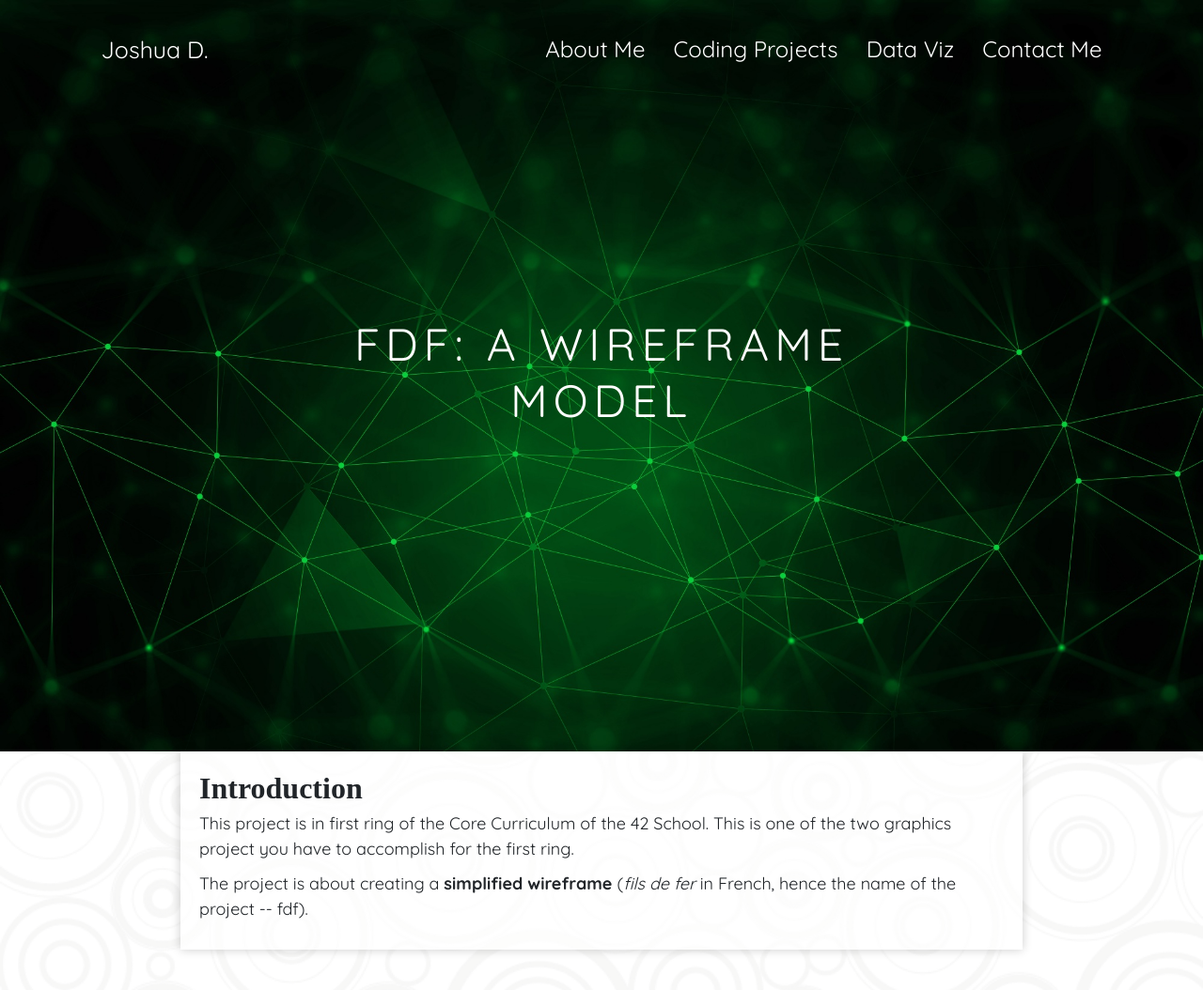
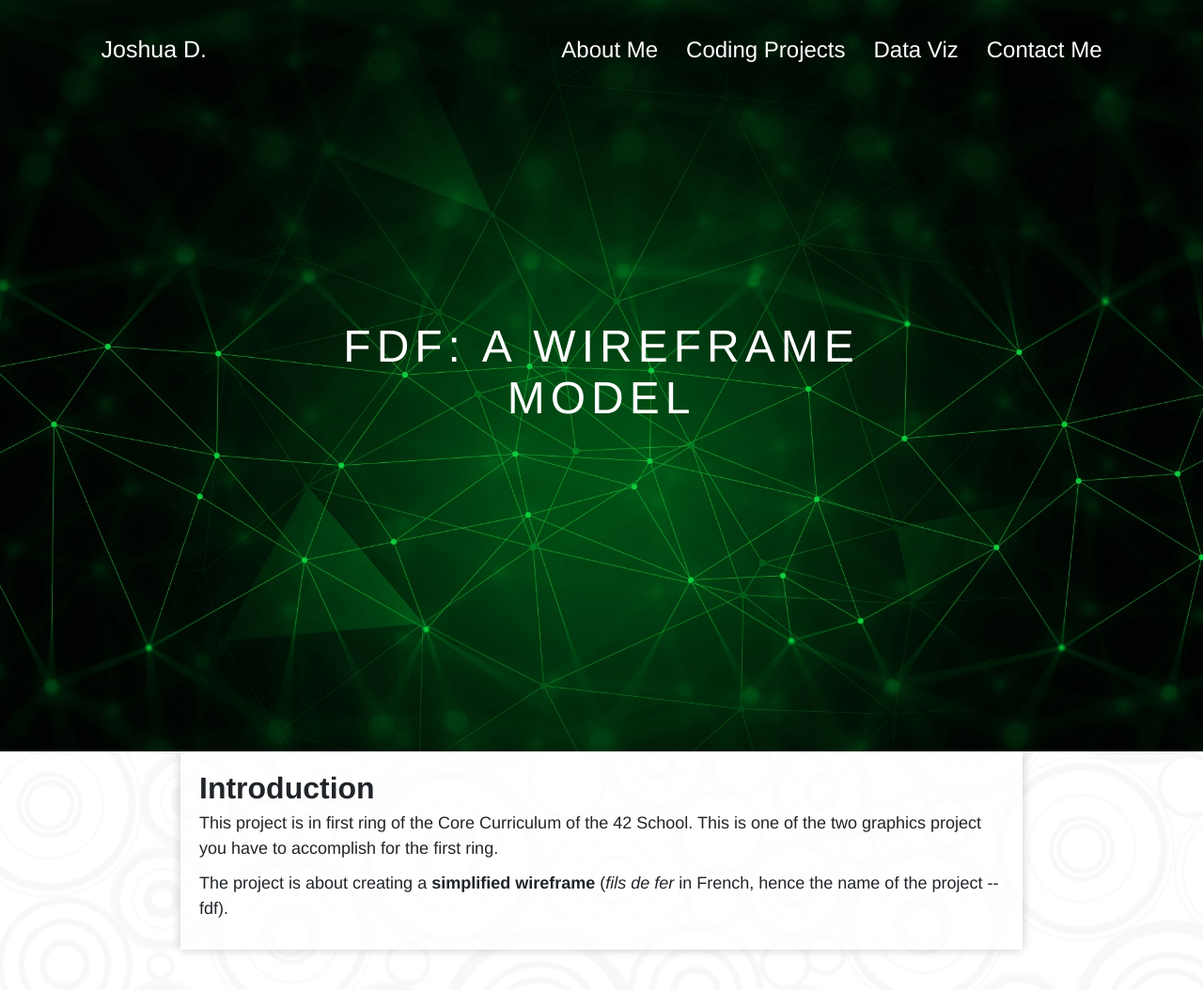
Before and after one commit to jdagz28/homepage, a plain HTML site: page projects/fdf.html in a window 1280 px wide. Shown: the top 1054 px of the page at 94% size. Drawn offline with nearby package versions, Linux system fonts and the light colour scheme.

Commit message:
change font to Helvetica Neue / Helvetica

```diff
--- a/resources/css/styles.css
+++ b/resources/css/styles.css
@@ -6,7 +6,7 @@ body {
     margin: 0;
     padding: 0;
     box-sizing: border-box;
-    font-family: "Quicksand", sans-serif;
+    font-family: "Helvetica Neue", Helvetica, Arial, sans-serif;
     font-size: 62.5%;
     font-size: 10px;
 }
@@ -114,7 +114,7 @@ body {
   }
 
 .typing-container p {
-    font-family: 'Montserrat', sans-serif;
+    font-family: "Helvetica Neue", Helvetica, Arial, sans-serif;
     font-size: 48px;
     color:white;
     padding: 0.5rem;
@@ -446,7 +446,7 @@ body {
 }
 
 .section-header {
-    font: 300 48px 'Quicksand', sans-serif;
+    font: 300 48px "Helvetica Neue", Helvetica, Arial, sans-serif;
     color: #fff;
     text-transform: uppercase;
     letter-spacing: 6px;
@@ -573,7 +573,7 @@ button:focus {
 .project-body h2{
     opacity: 1; /* 100% opacity for text inside the container */
     font-size: 32px;
-    font-family: 'Oswald';
+    font-family: "Helvetica Neue", Helvetica, Arial, sans-serif;
     font-weight:bold;
 }
 
```
